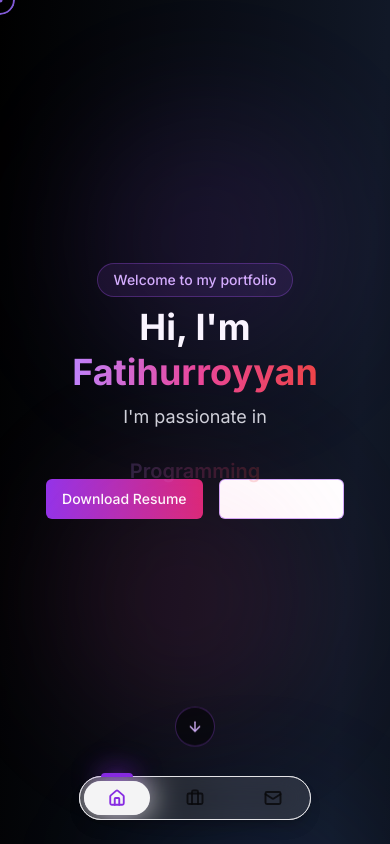
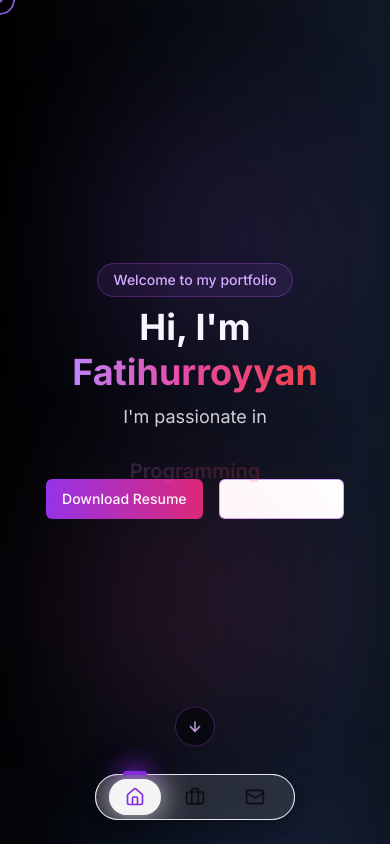
Before and after one commit to Fatihur/fatihporto, a Next.js app: page / in a window 390 px wide. Shown: the top 844 px of the page. Built offline with nearby package versions, Linux system fonts and the light colour scheme.

Commit message:
bottom bar

```diff
--- a/components/ui/tubelight-navbar.tsx
+++ b/components/ui/tubelight-navbar.tsx
@@ -21,8 +21,10 @@ interface NavBarProps {
 export function NavBar({ items, className }: NavBarProps) {
   const pathname = usePathname()
   const [isMobile, setIsMobile] = useState(false)
+  const [mounted, setMounted] = useState(false)
 
   useEffect(() => {
+    setMounted(true)
     const handleResize = () => {
       setIsMobile(window.innerWidth < 768)
     }
@@ -35,6 +37,8 @@ export function NavBar({ items, className }: NavBarProps) {
   // Tentukan tab aktif berdasarkan path URL
   const activeTab = items.find(item => pathname === item.url || (item.url !== '/' && pathname.startsWith(item.url)))?.name || items[0].name
 
+  if (!mounted) return null
+
   return (
     <div
       className={cn(
@@ -42,7 +46,7 @@ export function NavBar({ items, className }: NavBarProps) {
         className,
       )}
     >
-      <div className="flex items-center gap-3 bg-background/5 border border-border backdrop-blur-lg py-1 px-1 rounded-full shadow-lg pointer-events-auto">
+      <div className="flex items-center justify-center gap-2 md:gap-3 bg-background/5 border border-border backdrop-blur-lg py-1 px-1 rounded-full shadow-lg pointer-events-auto min-w-[200px]">
         {items.map((item) => {
           const Icon = item.icon
           const isActive = activeTab === item.name
@@ -51,32 +55,47 @@ export function NavBar({ items, className }: NavBarProps) {
             <Link
               key={item.name}
               href={item.url}
+              role="button"
+              aria-label={item.name}
               className={cn(
-                "relative cursor-pointer text-sm font-semibold px-6 py-2 rounded-full transition-colors",
-                "text-foreground/80 hover:text-primary",
+                "relative cursor-pointer text-sm font-semibold transition-all duration-300",
+                "flex items-center justify-center",
+                "px-4 md:px-6 py-2",
+                "rounded-full min-w-[40px] md:min-w-[80px]",
+                "text-foreground/80 hover:text-primary hover:bg-primary/5",
                 isActive && "bg-muted text-primary",
+                "focus:outline-none focus:ring-2 focus:ring-primary/20 focus:ring-offset-2 focus:ring-offset-background"
               )}
             >
-              <span className="hidden md:inline">{item.name}</span>
-              <span className="md:hidden">
-                <Icon size={18} strokeWidth={2.5} />
-              </span>
+              <div className="flex items-center justify-center gap-2">
+                <span className="hidden md:inline whitespace-nowrap">{item.name}</span>
+                <span className="md:hidden">
+                  <Icon size={20} strokeWidth={2} />
+                </span>
+              </div>
               {isActive && (
                 <motion.div
                   layoutId="lamp"
                   className="absolute inset-0 w-full bg-primary/5 rounded-full -z-10"
-                  initial={false}
                   transition={{
                     type: "spring",
-                    stiffness: 300,
-                    damping: 30,
+                    stiffness: 350,
+                    damping: 25
                   }}
                 >
-                  <div className="absolute -top-2 left-1/2 -translate-x-1/2 w-8 h-1 bg-primary rounded-t-full">
-                    <div className="absolute w-12 h-6 bg-primary/20 rounded-full blur-md -top-2 -left-2" />
-                    <div className="absolute w-8 h-6 bg-primary/20 rounded-full blur-md -top-1" />
-                    <div className="absolute w-4 h-4 bg-primary/20 rounded-full blur-sm top-0 left-2" />
-                  </div>
+                  <motion.div
+                    className="absolute -top-2 left-1/2 -translate-x-1/2 w-6 h-1 bg-primary rounded-t-full"
+                    layoutId="lamp-line"
+                    transition={{
+                      type: "spring",
+                      stiffness: 350,
+                      damping: 25
+                    }}
+                  >
+                    <div className="absolute w-10 h-6 bg-primary/20 rounded-full blur-md -top-2 -left-2" />
+                    <div className="absolute w-6 h-6 bg-primary/20 rounded-full blur-md -top-1 left-0" />
+                    <div className="absolute w-4 h-4 bg-primary/20 rounded-full blur-sm top-0 left-1" />
+                  </motion.div>
                 </motion.div>
               )}
             </Link>
```
